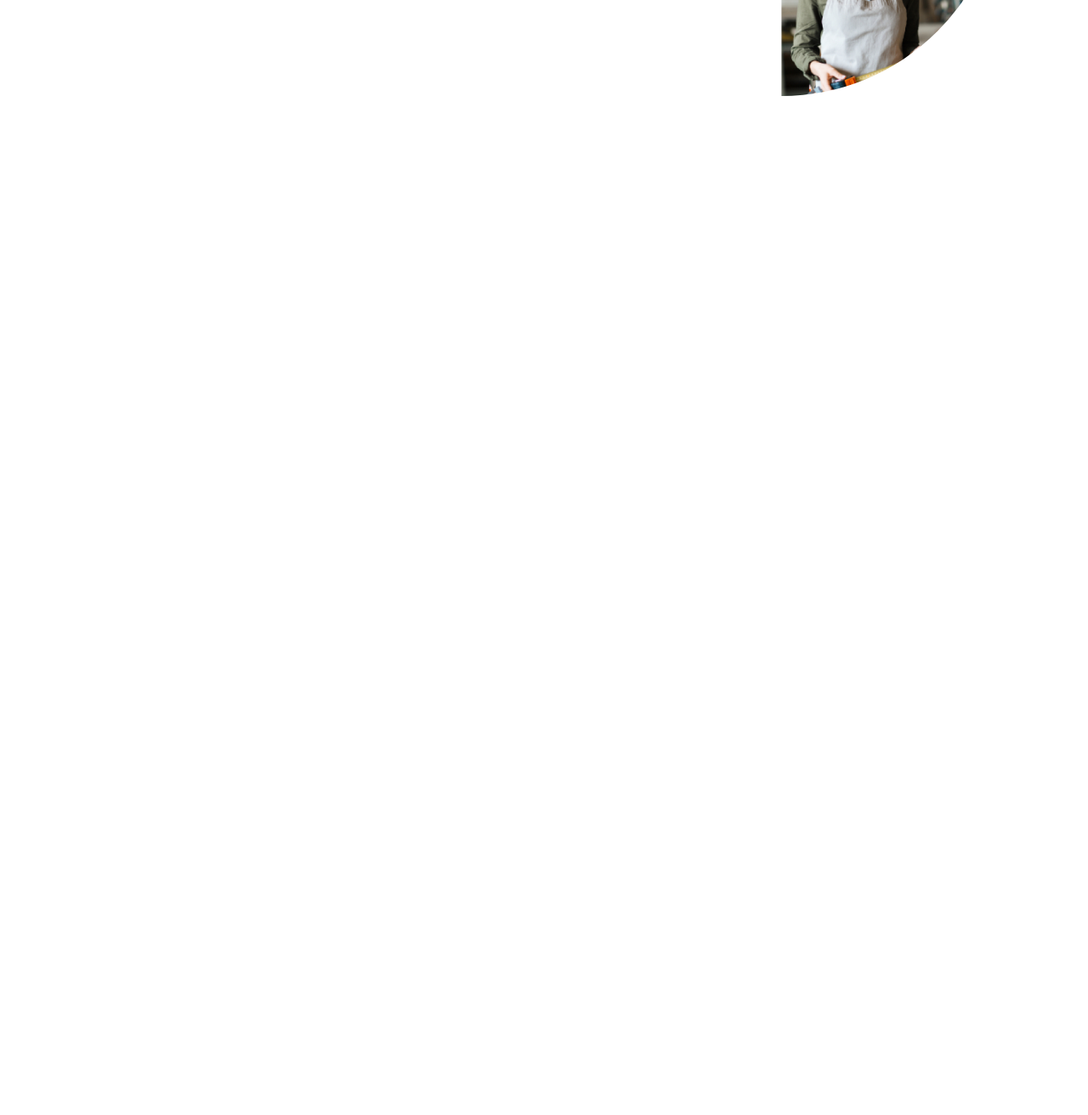
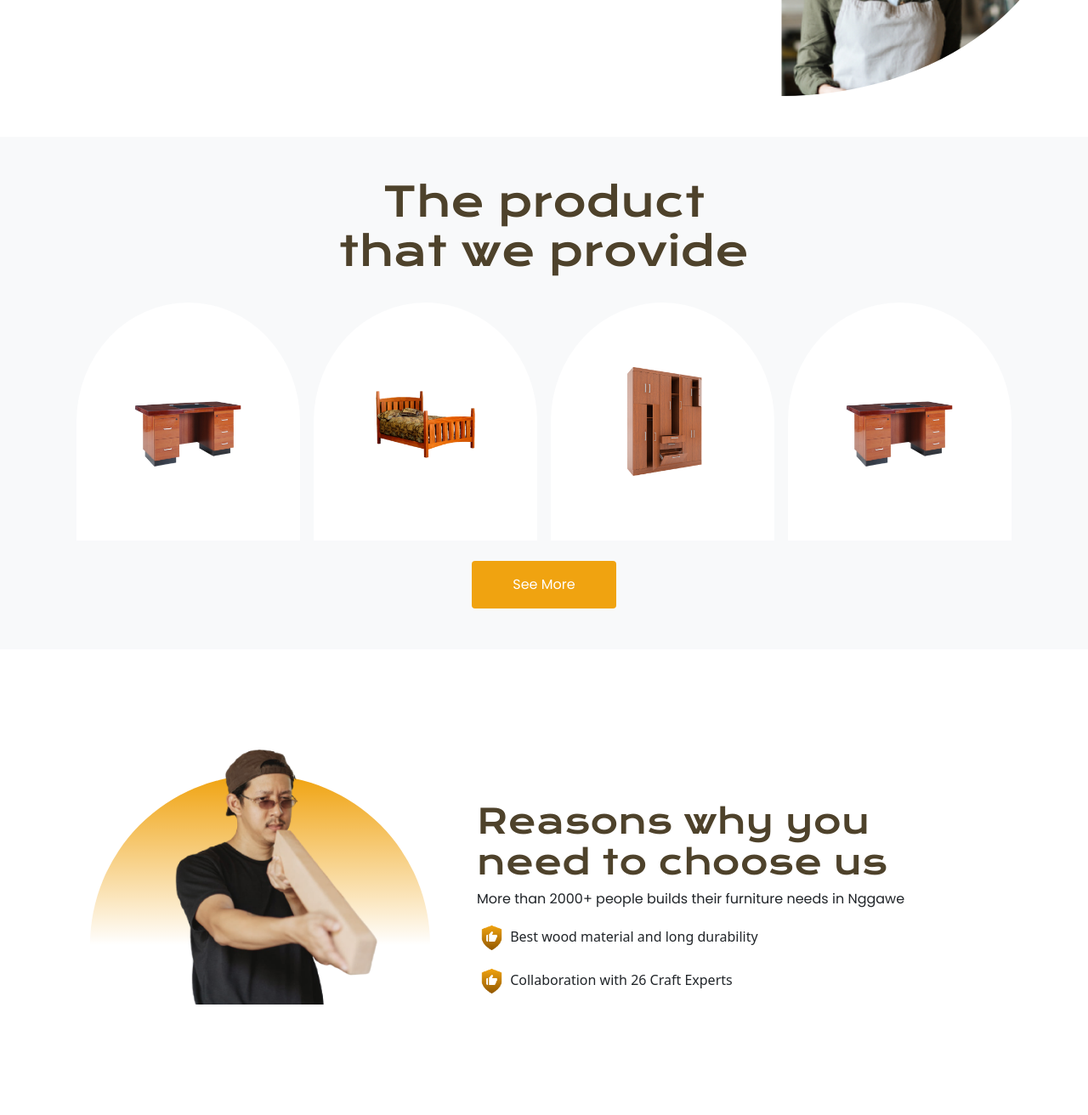
Before and after one commit to amirudev/bootstrap-nggawe, a plain HTML site: page index.html in a window 1280 px wide. Shown: the part 500-1812 px from the top of the page at 85% size. Before the commit the page ends 800 px from the top, so only its background shows below. Drawn offline with nearby package versions, Linux system fonts and the light colour scheme.

Commit message:
highlight and reason section developed

```diff
--- a/index.html
+++ b/index.html
@@ -20,16 +20,57 @@
                 </div>
             </nav>
         </header>
-        <section>
+        <section id="hero">
             <div class="col-10 mx-auto row">
-                <div class="title col-9">
-                    <p class="main-title fw-bold text-brand-secondarycolor">Build your <span class="text-brand-color">ideas</span><br>to real furniture</p>
-                    <p class="subtitle fs-5 fw-normal text-brand-secondarycolor text-brand-font">More than furniture. This is the carving masterpiece.</p>
+                <div id="title" class="col-9">
+                    <h1 id="main-title" class="fw-bold text-brand-secondarycolor">Build your <span class="text-brand-color">ideas</span><br>to real furniture</h1>
+                    <p id="subtitle" class="fs-5 fw-normal text-brand-secondarycolor text-brand-font">More than furniture. This is the carving masterpiece.</p>
                     <button class="btn bg-brand-color fs-6 px-5 py-3 text-white border-0 text-brand-font">Order Now</button>
                 </div>
-                <div class="image col-3">
-                    <img src="./assets/section main image 1.png" alt="" class="image1 mb-2">
-                    <img src="./assets/section main image 2.png" alt="" class="image2">
+                <div id="image" class="col-3">
+                    <img id="a" src="./assets/section main image 1.png" alt="" class="mb-2">
+                    <img id="b" src="./assets/section main image 2.png" alt="">
+                </div>
+            </div>
+        </section>
+        <section id="highlight-products" class="bg-light my-5 py-5">
+            <div class="container">
+                <div class="title">
+                    <h1 id="title" class="text-center text-brand-secondarycolor">The product<br>that we provide</h1>
+                </div>
+                <div class="card-group justify-content-center py-4">
+                    <div class="card col-3 mx-2 py-4 border-0">
+                        <img src="./assets/highlight-product meja.png" class="mx-auto my-3 py-3" alt="">
+                    </div>
+                    <div class="card col-3 mx-2 py-4 border-0">
+                        <img src="./assets/highlight-product kasur.png" class="mx-auto my-3" alt="">
+                    </div>
+                    <div class="card col-3 mx-2 py-4 border-0">
+                        <img src="./assets/highlight-product lemari.png" class="mx-auto my-3" alt="">
+                    </div>
+                    <div class="card col-3 mx-2 py-4 border-0">
+                        <img src="./assets/highlight-product meja.png" class="mx-auto my-3" alt="">
+                    </div>
+                </div>
+                <div class="d-flex justify-content-center">
+                    <button class="btn bg-brand-color fs-6 px-5 py-3 text-white border-0 text-brand-font">See More</button>
+                </div>
+            </div>
+        </section>
+        <section id="reason">
+            <div class="container row mx-auto">
+                <div class="col-5">
+                    <div id="circle" class="position-relative bg-brand-color">
+                        <img id="circle-image" src="./assets/reason person.png" class="position-absolute">
+                    </div>
+                </div>
+                <div class="col-7">
+                    <div id="text">
+                        <h1 class="text-brand-secondarycolor">Reasons why you<br>need to choose us</h1>
+                        <p class="fs-6 text-brand-font">More than 2000+ people builds their furniture needs in Nggawe</p>
+                        <p><img src="./assets/reason badge like.png"> Best wood material and long durability</p>
+                        <p><img src="./assets/reason badge like.png"> Collaboration with 26 Craft Experts</p>
+                    </div>
                 </div>
             </div>
         </section>
--- a/style.css
+++ b/style.css
@@ -20,35 +20,76 @@
 
 header {
     font-family: 'Poppins', sans-serif;
+    z-index: 10;
 }
 
 header .navbar-brand {
     font-family: 'Roboto', sans-serif;
 }
 
-section .title {
+section h1 {
+    font-family: 'Krona One', sans-serif;
+}
+
+#hero #title {
     margin-top: 180px;
 }
 
-section .title .main-title {
-    font-family: 'Krona One', sans-serif;
+#hero #main-title {
     font-size: 64px;
 }
 
-section .image {
+#hero #image {
     margin-top: 85px;
 }
 
-section img {
-    width: 260px;
+#hero img {
+    width: 340px;
     height: 260px;
     object-fit: cover;
 }
 
-section .image1 {
+#hero #image #a {
     border-radius: 0 100% 0 0;
 }
 
-section .image2 {
+#hero #image #b {
     border-radius: 0 0 100% 0;
 }
+
+#highlight-products #title {
+    font-size: 48px;
+}
+
+#highlight-products .card {
+    border-radius: 50% 50% 0 0;
+}
+
+#highlight-products .card img {
+    width: 50%;
+    height: 200px;
+    object-fit: contain;
+}
+
+#circle {
+    width: 400px;
+    height: 400px;
+    margin-top: 100px;
+    border-radius: 100%;
+    background-image: linear-gradient(to bottom, rgb(0, 0, 0, 0), rgb(255, 255, 255, 1), rgb(255, 255, 255, 1));
+}
+
+#circle #circle-image {
+    top: -30px;
+    left: 60px;
+    height: 300px;
+    object-fit: cover;
+}
+
+#reason #text {
+    margin-top: 130px;
+}
+
+#reason #text img {
+    width: 35px;
+}
```
Also changed, not shown: assets/highlight-product kasur.png (added), assets/highlight-product kursi.png (added), assets/highlight-product lemari.png (added), assets/highlight-product meja.png (added), assets/reason badge like.png (added), assets/reason badge tool.png (added), assets/reason person.png (added).
